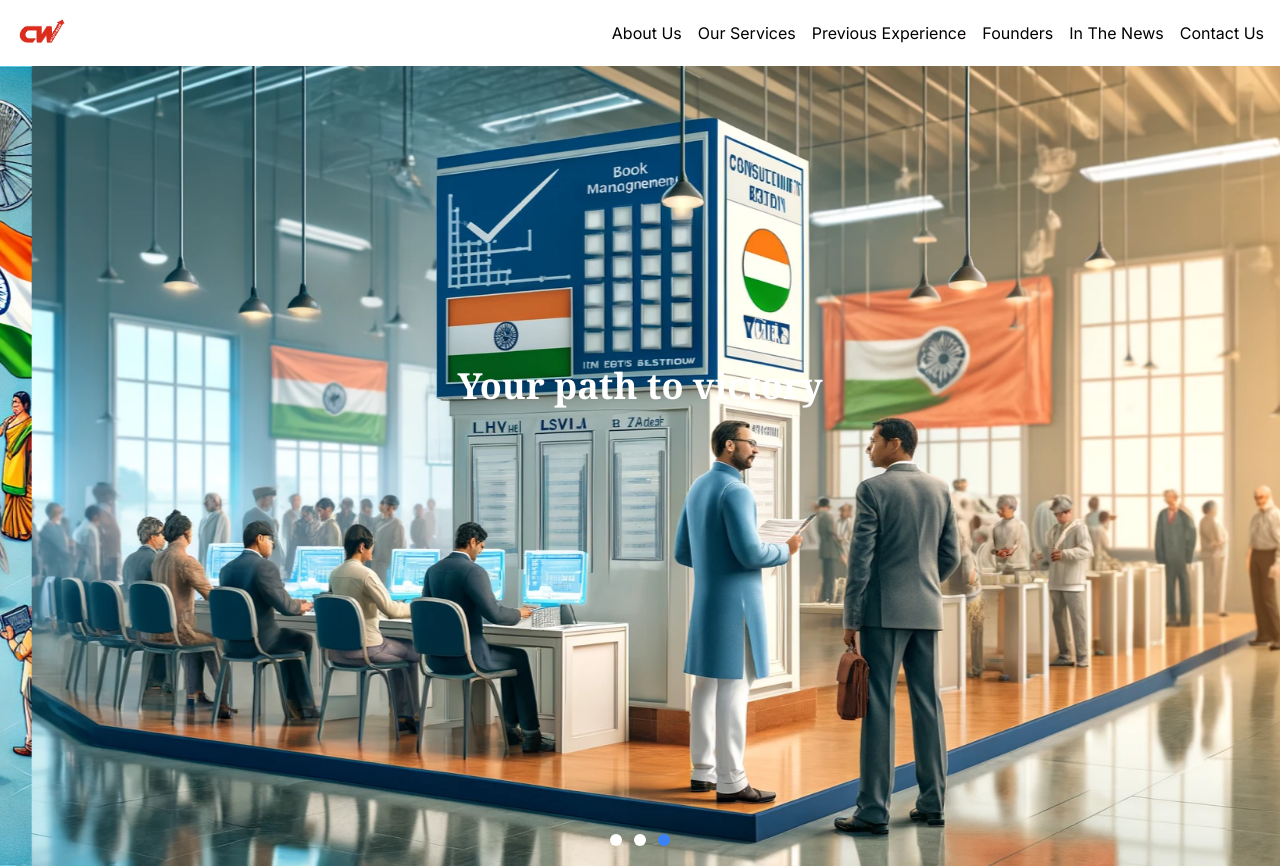
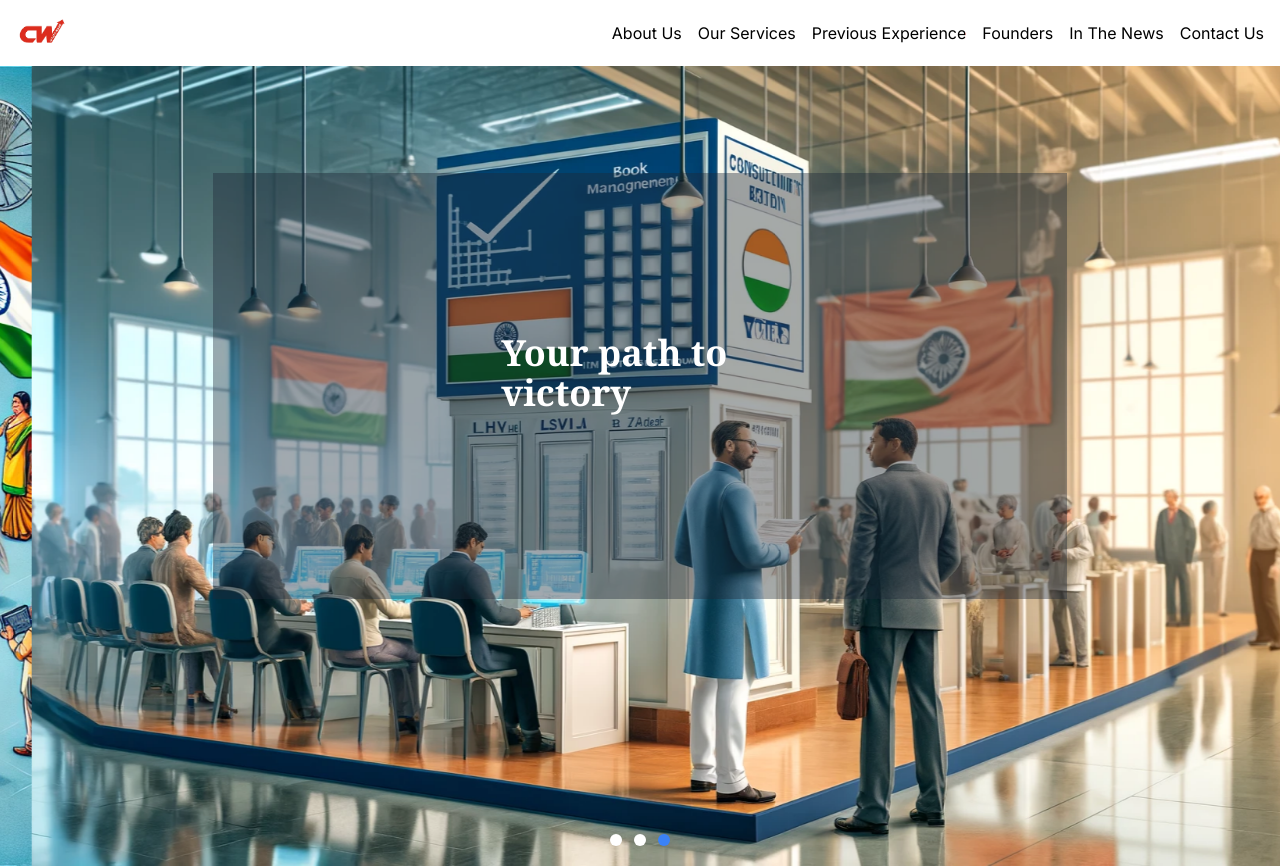
Before and after one commit to yashuswe/citizen-landing, a Next.js app: page / in a window 1280 px wide. Shown: the top 868 px of the page. Built offline with nearby package versions, Linux system fonts and the light colour scheme.

Commit message:
UPDATE: Hero Section

```diff
--- a/src/app/layout.tsx
+++ b/src/app/layout.tsx
@@ -20,7 +20,7 @@ export default function RootLayout({
   return (
     <html lang="en">
       <head>
-      <link rel="icon" href="/public/favicon.ico" sizes="any"/>
+      {/* <link rel="icon" type="image/png" href="/public/assests/image.png" sizes="any"/> */}
       </head>
       <body className={inter.className}>{children}</body>
     </html>
--- a/src/app/sections/HeroSection/Hero.tsx
+++ b/src/app/sections/HeroSection/Hero.tsx
@@ -1,15 +1,19 @@
-import React from 'react';
-import Carousel from './Carousel'; // Adjust the path as necessary
+import React from "react";
+import Carousel from "./Carousel";
 
 const Hero = () => {
   return (
     <div className="relative w-full h-[80vh]">
       <Carousel />
       <div className="absolute top-0 left-0 w-full h-full flex items-center justify-center z-20">
-        <h1 className="text-white text-4xl font-bold animate-fadeIn font-serif">Your path to victory</h1>
+        <div className="flex h-2/3 w-2/3 bg-opacity-40 bg-gray-800">
+          <h1 className="text-white text-4xl font-extrabold py-40 px-72 animate-fadeIn font-serif">
+            Your path to victory
+          </h1>
+        </div>
       </div>
     </div>
   );
-}
+};
 
 export default Hero;
```
